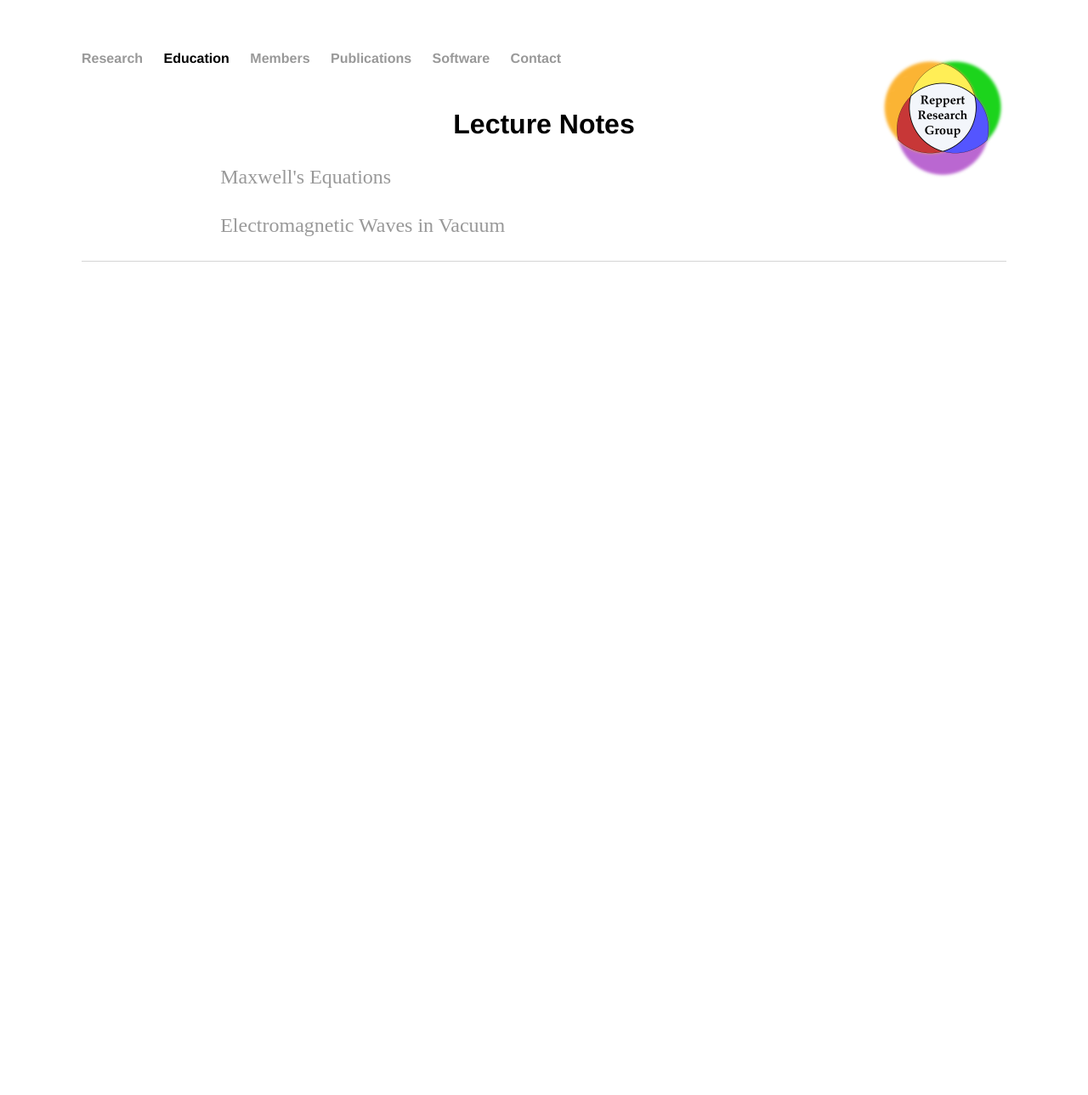
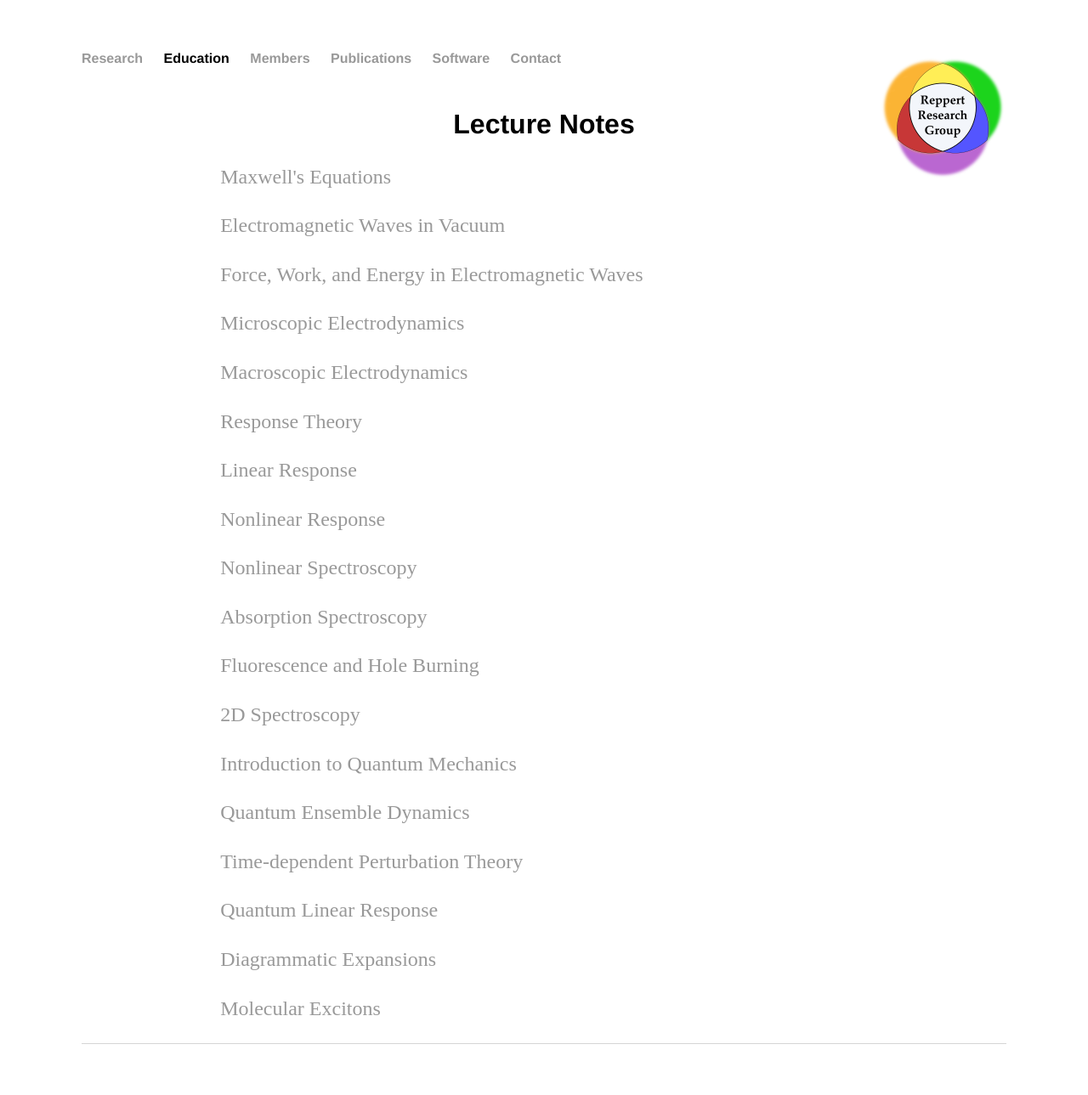
Before and after one commit to mreppert/mreppert.github.io, a Jekyll site: the page built from education/chm676/notes/index.html, in a window 1280 px wide. Shown: the whole page at 85% size. Built offline with Jekyll 4.4.1, drawn with Linux system fonts in a browser that asks for light colours; before the commit the page ends 900 px from its top, so only the background shows below that; some of the changed lines change nothing that is shown.

Commit message:
linked to f19 lecture notes

```diff
--- a/education/chm676/notes/index.html
+++ b/education/chm676/notes/index.html
@@ -15,24 +15,24 @@
 
 <body>
   <h2>Lecture Notes</h2>
-  <p><a href="/education/chm676/notes/MaxwellsEquations.pdf">Maxwell's Equations</a></p>
-  <p><a href="/education/chm676/notes/VacuumWaves.pdf">Electromagnetic Waves in Vacuum</a></p>
-  <!--<p><a href="/education/chm676/notes/ForceWorkEnergy.pdf">Force, Work, and Energy in Electromagnetic Waves</a></p>
-  <p><a href="/education/chm676/notes/MicroscopicEM.pdf">Microscopic Electrodynamics</a></p>
-  <p><a href="/education/chm676/notes/MacroscopicEM.pdf">Macroscopic Electrodynamics</a></p>
-  <p><a href="/education/chm676/notes/ResponseTheory.pdf">Response Theory</a></p>
-  <p><a href="/education/chm676/notes/LinearResponse.pdf">Linear Response</a></p>
-  <p><a href="/education/chm676/notes/NonlinearResponse.pdf">Nonlinear Response</a></p>
-  <p><a href="/education/chm676/notes/NonlinearSpectroscopy.pdf">Nonlinear Spectroscopy</a></p>
-  <p><a href="/education/chm676/notes/Absorption.pdf">Absorption Spectroscopy</a></p>
-  <p><a href="/education/chm676/notes/FluorescenceHB.pdf">Fluorescence and Hole Burning</a></p>
-  <p><a href="/education/chm676/notes/2DSpectroscopy.pdf">2D Spectroscopy</a></p>
-  <p><a href="/education/chm676/notes/QuantumIntro.pdf">Introduction to Quantum Mechanics</a></p>
-  <p><a href="/education/chm676/notes/QuantumEnsembles.pdf">Quantum Ensemble Dynamics</a></p>
-  <p><a href="/education/chm676/notes/TDPT.pdf">Time-dependent Perturbation Theory</a></p>
-  <p><a href="/education/chm676/notes/LinearResponse2.pdf">Quantum Linear Response</a></p>
-  <p><a href="/education/chm676/notes/DiagrammaticExpansions.pdf">Diagrammatic Expansions</a></p>
-  <p><a href="/education/chm676/notes/MolecularExcitons.pdf">Molecular Excitons</a></p>-->
+  <p><a href="/education/chm676/notes/f19/MaxwellsEquations.pdf">Maxwell's Equations</a></p>
+  <p><a href="/education/chm676/notes/f19/VacuumWaves.pdf">Electromagnetic Waves in Vacuum</a></p>
+  <p><a href="/education/chm676/notes/f19/ForceWorkEnergy.pdf">Force, Work, and Energy in Electromagnetic Waves</a></p>
+  <p><a href="/education/chm676/notes/f19/MicroscopicEM.pdf">Microscopic Electrodynamics</a></p>
+  <p><a href="/education/chm676/notes/f19/MacroscopicEM.pdf">Macroscopic Electrodynamics</a></p>
+  <p><a href="/education/chm676/notes/f19/ResponseTheory.pdf">Response Theory</a></p>
+  <p><a href="/education/chm676/notes/f19/LinearResponse.pdf">Linear Response</a></p>
+  <p><a href="/education/chm676/notes/f19/NonlinearResponse.pdf">Nonlinear Response</a></p>
+  <p><a href="/education/chm676/notes/f19/NonlinearSpectroscopy.pdf">Nonlinear Spectroscopy</a></p>
+  <p><a href="/education/chm676/notes/f19/Absorption.pdf">Absorption Spectroscopy</a></p>
+  <p><a href="/education/chm676/notes/f19/FluorescenceHB.pdf">Fluorescence and Hole Burning</a></p>
+  <p><a href="/education/chm676/notes/f19/2DSpectroscopy.pdf">2D Spectroscopy</a></p>
+  <p><a href="/education/chm676/notes/f19/QuantumIntro.pdf">Introduction to Quantum Mechanics</a></p>
+  <p><a href="/education/chm676/notes/f19/QuantumEnsembles.pdf">Quantum Ensemble Dynamics</a></p>
+  <p><a href="/education/chm676/notes/f19/TDPT.pdf">Time-dependent Perturbation Theory</a></p>
+  <p><a href="/education/chm676/notes/f19/LinearResponse2.pdf">Quantum Linear Response</a></p>
+  <p><a href="/education/chm676/notes/f19/DiagrammaticExpansions.pdf">Diagrammatic Expansions</a></p>
+  <p><a href="/education/chm676/notes/f19/MolecularExcitons.pdf">Molecular Excitons</a></p>
   </pre>
   </body>
 </html>
```
